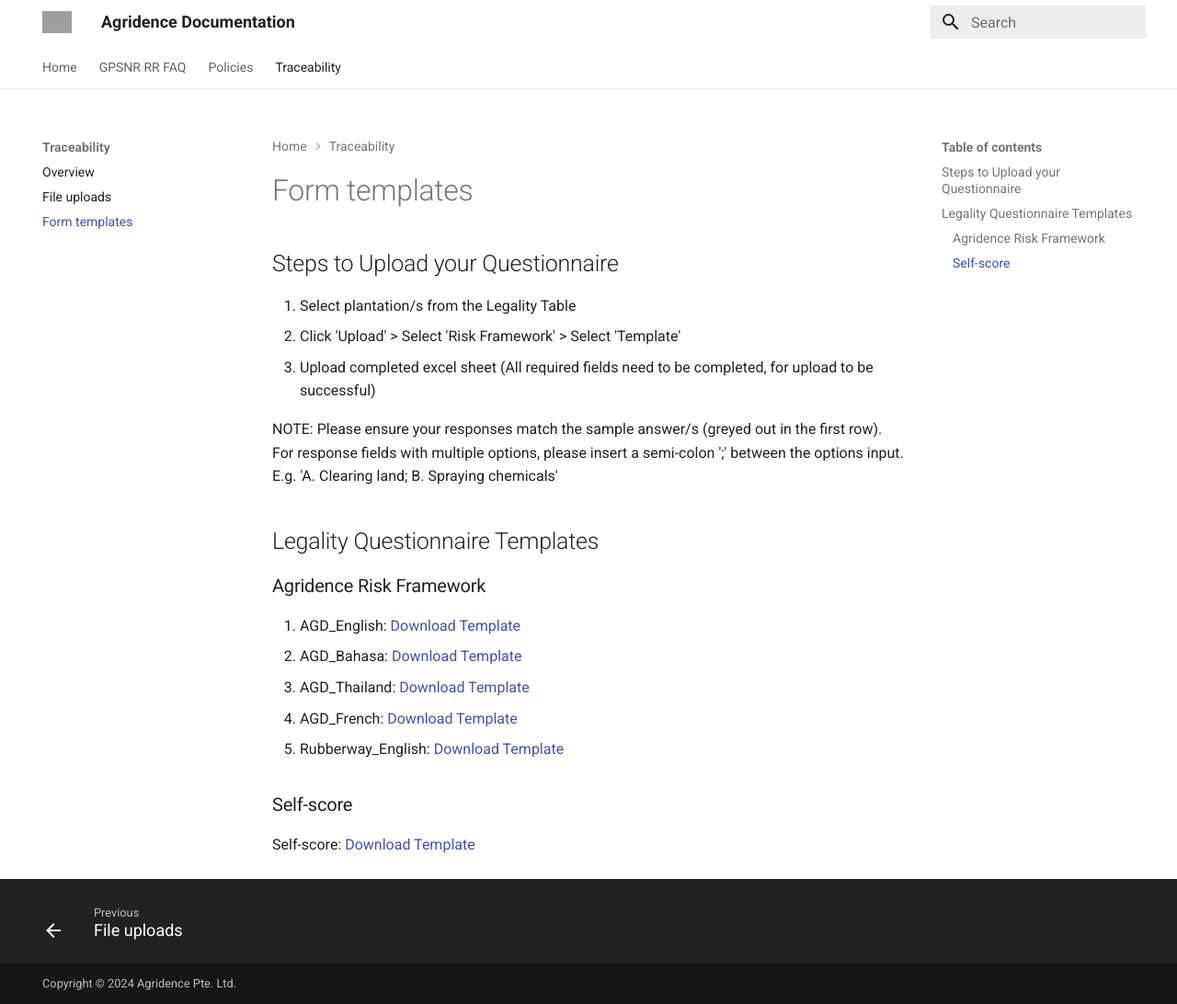
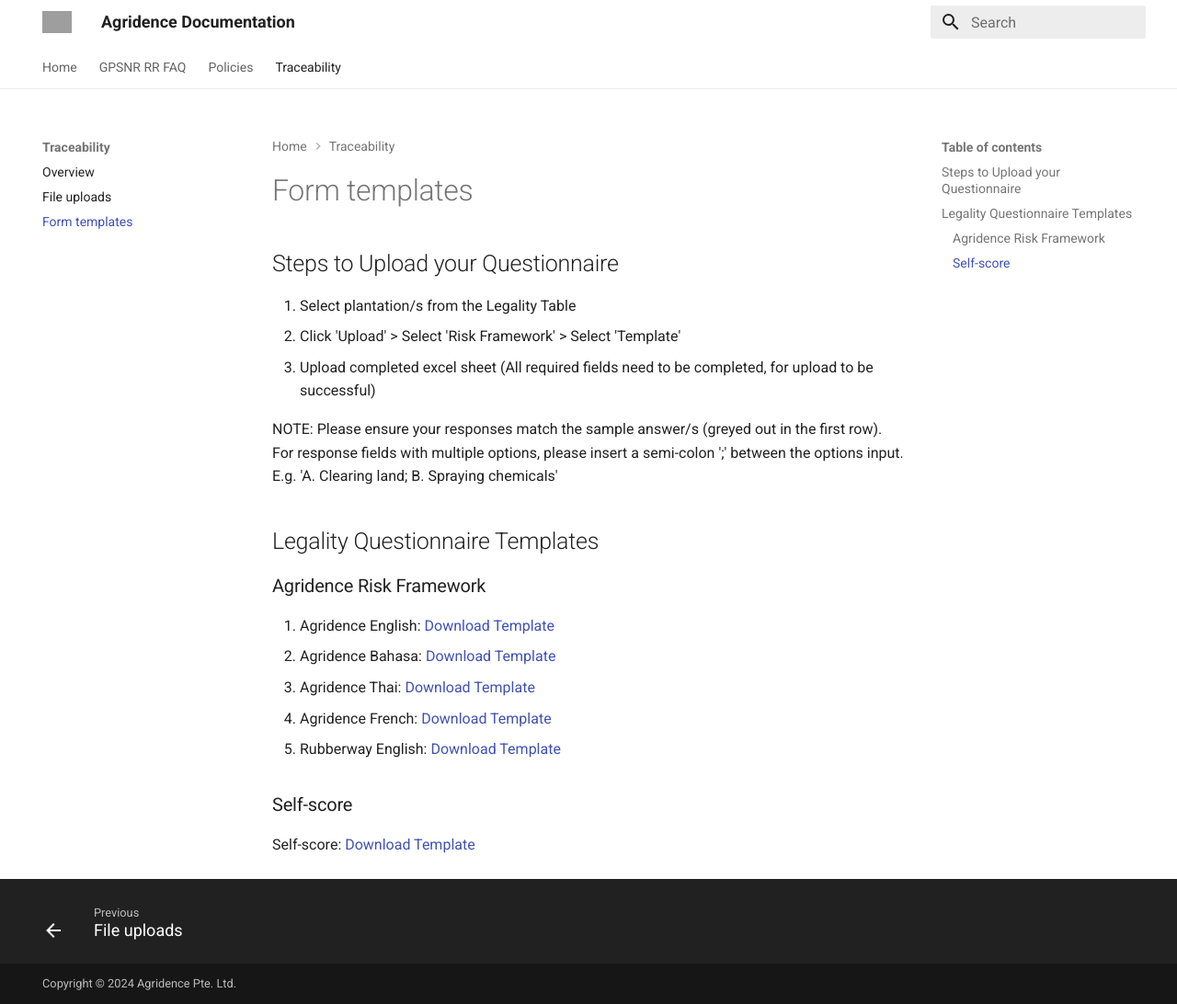
Before and after one commit to Agridence/public-docs, an MkDocs documentation site: the page built from docs/traceability/form_templates.md, in a window 1280 px wide and 1092 px high. Shown: the whole window at 92% size. Built offline with MkDocs 1.6.1 and Material for MkDocs 9.7.7, drawn with Linux system fonts in a browser that asks for light colours; grey boxes are pictures that could not be loaded.

Commit message:
updated template name

```diff
--- a/docs/traceability/form_templates.md
+++ b/docs/traceability/form_templates.md
@@ -11,11 +11,11 @@ NOTE: Please ensure your responses match the sample answer/s (greyed out in the
 
 ### Agridence Risk Framework
 
-1. AGD_English: [Download Template](https://assets.agridence.com/docs-assets/questionnaire-templates/AGD_English.xlsx)
-2. AGD_Bahasa: [Download Template](https://assets.agridence.com/docs-assets/questionnaire-templates/AGD_Bahasa.xlsx)
-3. AGD_Thailand: [Download Template](https://assets.agridence.com/docs-assets/questionnaire-templates/AGD_Thailand.xlsx)
-4. AGD_French: [Download Template](https://assets.agridence.com/docs-assets/questionnaire-templates/AGD%20French.xlsx)
-5. Rubberway_English: [Download Template](https://assets.agridence.com/docs-assets/questionnaire-templates/AGD_Rubberway.xlsx)
+1. Agridence English: [Download Template](https://assets.agridence.com/docs-assets/questionnaire-templates/AGD_English.xlsx)
+2. Agridence Bahasa: [Download Template](https://assets.agridence.com/docs-assets/questionnaire-templates/AGD_Bahasa.xlsx)
+3. Agridence Thai: [Download Template](https://assets.agridence.com/docs-assets/questionnaire-templates/AGD_Thailand.xlsx)
+4. Agridence French: [Download Template](https://assets.agridence.com/docs-assets/questionnaire-templates/AGD%20French.xlsx)
+5. Rubberway English: [Download Template](https://assets.agridence.com/docs-assets/questionnaire-templates/AGD_Rubberway.xlsx)
 
 ### Self-score
 
```
